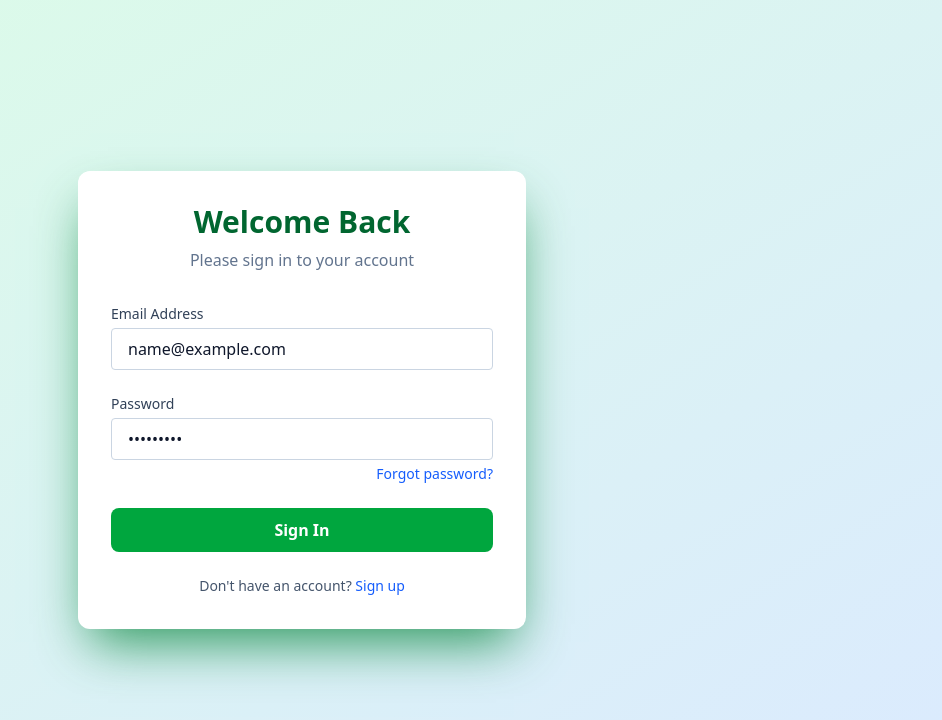
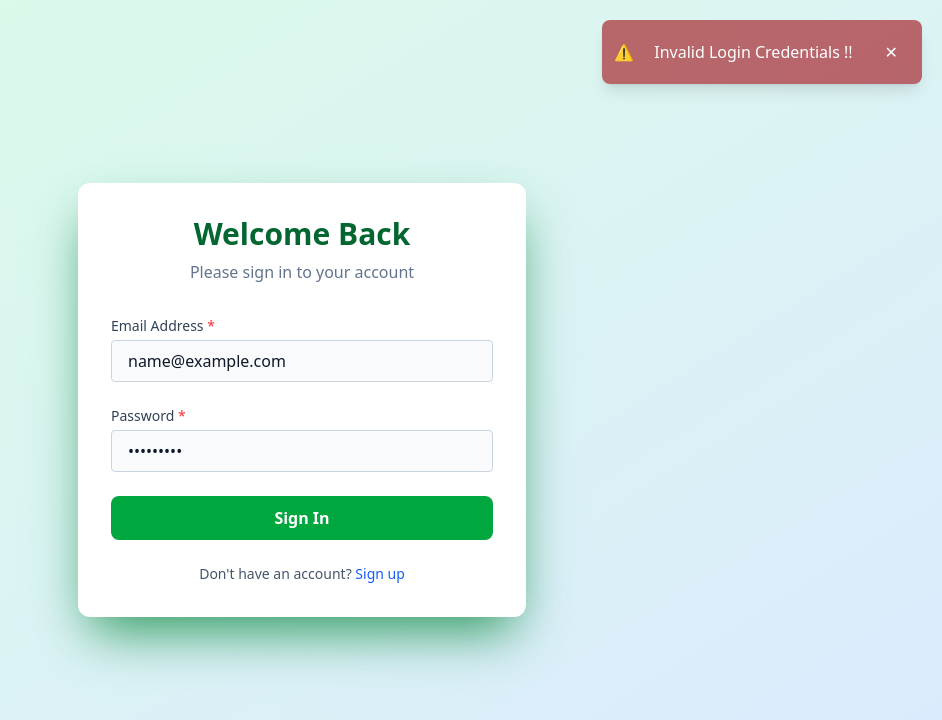
Before and after one commit to 2005Mohammadali/secure_login_page, a React (Vite) app in the folder client/: page /login in a window 1280 px wide. Both pictures are taken after typing "name@example.com", "Sample123" into the empty fields and a click on the button "Sign In". Shown: the top 720 px of the page, without its empty margins (338-1280 px from the left). Built offline with nearby package versions, Linux system fonts and the light colour scheme; no server answers.

Commit message:
Toast component and Actions used

```diff
--- a/client/src/components/Input.tsx
+++ b/client/src/components/Input.tsx
@@ -3,13 +3,13 @@ import React from "react";
 interface InputProps {
     label: string;
     name: string;
-    value: string;
+    value?: string;
     type?: string;
     placeholder?: string;
     onChange?: (e: React.ChangeEvent<HTMLInputElement>) => void;
 }
 
-const Input: React.FC<InputProps> = ({ label, name, value, type = "text", placeholder, onChange }) => {
+const Input: React.FC<InputProps> = ({ label, name, type = "text", placeholder }) => {
     return (
         <div>
             <label htmlFor={name} className="block text-sm font-medium text-slate-700 dark:text-slate-300 mb-1">
@@ -17,7 +17,7 @@ const Input: React.FC<InputProps> = ({ label, name, value, type = "text", placeh
             </label>
             <input
                 id={name}
-                name={name} value={value} onChange={onChange}
+                name={name}
                 type={type}
                 required
                 className="w-full px-4 py-2 border border-slate-300 dark:border-slate-600 rounded-sm bg-slate-50 dark:bg-slate-700/50 text-slate-900 dark:text-white focus:outline-none focus:ring-1 focus:ring-green-500/50 focus:border-green-500 transition-all"
--- /dev/null
+++ b/client/src/components/Toast.tsx
@@ -0,0 +1,35 @@
+import React, { useEffect } from "react";
+
+interface ToastProps {
+  message: string;
+  type: "success" | "error";
+  onClose: () => void;
+}
+
+const Toast: React.FC<ToastProps> = ({ message, type, onClose }) => {
+
+  useEffect(() => {
+    const timer = setTimeout(() => {
+      onClose();
+    }, 5000);
+    return () => clearTimeout(timer);
+  }, [onClose]);
+
+  const bgColor = type === "success" ? "bg-green-500/50" : "bg-red-800/60";
+
+  return (
+    <div className={`p-3 fixed top-5 right-5 z-50 flex items-center gap-5 font-medium shadow-lg rounded-lg overflow-hidden animate-slide-in text-white ${bgColor}`}>
+      <div className="">
+        {type === "success" ? "✓" : "⚠"}
+      </div>
+      <div className="">
+        {message}
+      </div>
+      <button onClick={onClose} className="hover:bg-black/40 hover:rounded-full px-3 py-2 cursor-pointer">
+        ✕
+      </button>
+    </div>
+  );
+};
+
+export default Toast;
--- a/client/src/pages/LoginPage.tsx
+++ b/client/src/pages/LoginPage.tsx
@@ -1,36 +1,76 @@
 import axios from "axios";
-import { Link, useNavigate } from "react-router-dom";
+import Input from "../components/Input";
+import { Form, Link, redirect, useActionData, useNavigate, useNavigation } from "react-router-dom";
+import { useEffect, useState } from "react";
+import Toast from "../components/Toast";
+
+export const loginAction = async ({request}: {request: Request}) => {
+  const formData = await request.formData();
+  const user = Object.fromEntries(formData);
+
+  try {
+    await axios.post(`${import.meta.env.VITE_API_URL}/api/v1/auth/sessions`, user);
+    return redirect('/me');
+  } catch (error: any) {
+    return {
+      error: "Invalid Login Credentials !!"
+    };
+  }
+}
 
 const LoginPage = () => {
-  const navigate = useNavigate();
+  const actionData = useActionData() as {error? : string};
+  const navigation = useNavigation();
+  const isSubmitting: boolean = navigation.state === "submitting";
 
-  const submitHandler = async ( e: React.FormEvent<HTMLFormElement>) => {
-    e.preventDefault();
+  const [toast, setToast] = useState<{message: string, type: "success" | "error"} | null>(null);
 
-    const user = {
-      email: "",
-      password: "",
+  useEffect(() => {
+    if (actionData?.error) {
+      setToast({
+        message: actionData.error,
+        type: "error"
+      });
     }
-    console.log("User", user);
+  }, [actionData]);
 
-    try {
-      await axios.post("http://localhost:1337/api/v1/auth/sessions", user);
-      alert("Login Successful");
-      navigate("/me");
-    } catch (error) {
-      console.log("Login Error:", error);
-      alert("Incorrect Login Credentials!!");
-      navigate("/login");
-    }
+  // const navigate = useNavigate();
+  // const submitHandler = async ( e: React.FormEvent<HTMLFormElement>) => {
+  //   e.preventDefault();
+
+  //   const user = {
+  //     email: "",
+  //     password: "",
+  //   }
+  //   console.log("User", user);
+
+  //   try {
+  //     await axios.post(`${import.meta.env.VITE_API_URL}/api/v1/auth/sessions`, user);
+  //     alert("Login Successful");
+  //     navigate("/me");
+  //   } catch (error) {
+  //     console.log("Login Error:", error);
+  //     alert("Incorrect Login Credentials!!");
+  //     navigate("/login");
+  //   }
 
 
-  }
+  // }
   return (
     // MAIN CONTAINER
     <div className="min-h-screen flex items-center justify-center p-4 bg-gradient-to-br from-green-100 to-blue-100 dark:from-green-800 dark:to-slate-900 transition-colors duration-200">
 
+      {/* TOAST NOTIFICATION */}
+      {toast && (
+        <Toast
+          message={toast.message}
+          type={toast.type}
+          onClose={() => setToast(null)}
+        />
+      )}
       {/* LOGIN CARD */}
       <div className="bg-white shadow-2xl shadow-green-700/80 dark:bg-slate-800/70 backdrop-blur-md p-8 rounded-xl dark:shadow-2xl dark:shadow-green-700/40 w-full max-w-md transition-all duration-200 border border-transparent dark:border-slate-700/50">
+
 
         {/* HEADER SECTION */}
         <div className="text-center mb-8">
@@ -43,27 +83,37 @@ const LoginPage = () => {
         </div>
 
         {/* THE FORM */}
-        <form className="space-y-6" onSubmit={submitHandler}>
+        <Form method="post" className="space-y-6">
 
           {/* Email Input */}
-          <div>
+          {/* <div>
             <label className="block text-sm font-medium text-slate-700 dark:text-slate-300 mb-1 transition-colors duration-200">
               Email Address
             </label>
             <input
               type="email"
+              name="email"
               className="w-full px-4 py-2 border border-slate-300 dark:border-slate-600 rounded-sm bg-white dark:bg-slate-700 text-slate-900 dark:text-white focus:ring-1 focus:ring-green-500 dark:focus:ring-green-400 focus:border-transparent outline-none"
               placeholder="you@example.com"
+            />
+          </div> */}
+          <div>
+            <Input
+              label="Email Address"
+              type="email"
+              name="email"
+              placeholder="john@example.com"
             />
           </div>
 
           {/* Password Input */}
-          <div>
+          {/* <div>
             <label className="block text-sm font-medium text-slate-700 dark:text-slate-300 mb-1 transition-colors duration-200">
               Password
             </label>
             <input
               type="password"
+              name="password"
               className="w-full px-4 py-2 border border-slate-300 dark:border-slate-600 rounded-sm bg-white dark:bg-slate-700 text-slate-900 dark:text-white focus:ring-1 focus:ring-green-500 dark:focus:ring-green-400 focus:border-transparent outline-none"
               placeholder="••••••••"
             />
@@ -72,16 +122,24 @@ const LoginPage = () => {
                 Forgot password?
               </a>
             </div>
+          </div> */}
+          <div>
+            <Input
+              label="Password"
+              type="password"
+              name="password"
+              placeholder="*******"
+            />
           </div>
-
           {/* Submit Button */}
           <button
             type="submit"
+            disabled={isSubmitting}
             className="w-full bg-green-600 hover:bg-green-700 cursor-pointer text-white font-semibold py-2.5 rounded-lg transition-colors duration-200"
           >
-            Sign In
+            {isSubmitting ? "Signing In..." : "Sign In"}
           </button>
-        </form>
+        </Form>
 
         {/* FOOTER */}
         <div className="mt-6 text-center text-sm text-slate-600 dark:text-slate-400 transition-colors duration-200">
--- a/client/src/pages/RegisterPage.tsx
+++ b/client/src/pages/RegisterPage.tsx
@@ -1,60 +1,107 @@
-import { Link, useNavigate } from "react-router-dom";
-import React, { useState, type ChangeEvent } from "react";
+import { Form, Link, redirect, useActionData, useNavigate, useNavigation } from "react-router-dom";
+import React, { useEffect, useState, type ChangeEvent } from "react";
 import Input from "../components/Input";
 import axios from "axios";
+import Toast from "../components/Toast";
+
+export const registerAction = async ({request}: {request: Request}) => {
+  const formData = await request.formData();
+  const data = Object.fromEntries(formData);
+
+  if(data.password !== data.confirmPassword){
+    return {
+      error: "Passwords do not match!!"
+    }
+  }
+
+  const payload = {
+    ...data,
+    mobileNo: Number(data.mobileNo)
+  }
+
+  try {
+    await axios.post(`${import.meta.env.VITE_API_URL}/api/v1/auth/register`, payload);
+    return redirect("/login?success=true");
+  } catch (error: any) {
+    return {
+      error: error.response?.data || "Registration failed. Please try again."
+    };
+  }
+}
 
 const RegisterPage = () => {
-  const navigate = useNavigate();
+  const actionData = useActionData() as {error?: string};
+  const navigation = useNavigation();
+  const isSubmitting: boolean = navigation.state === "submitting";
 
-  const [formData, setFormData] = useState({
-    firstName: "",
-    lastName: "",
-    username: "",
-    email: "",
-    password: "",
-    confirmPassword: "",
-    mobileNo: "",
-  });
+  const [toast, setToast] = useState<{message: string, type: "success" | "error"} | null>(null);
 
-  const handleChange = (e: ChangeEvent<HTMLInputElement>) => {
-    setFormData({ ...formData, [e.target.name]: e.target.value });
-  };
+  useEffect(() => {
+    if(actionData?.error){
+      setToast({message: actionData.error, type: "error"});
+    }
+  }, [actionData])
 
-  const submitHandler = async (e: React.FormEvent<HTMLFormElement>) => {
-    e.preventDefault();
+  // const navigate = useNavigate();
 
-    if (formData.password !== formData.confirmPassword) {
-      alert("Passwords do not match!!");
-      navigate("/register");
-      return;
-    }
+  // const [formData, setFormData] = useState({
+  //   firstName: "",
+  //   lastName: "",
+  //   username: "",
+  //   email: "",
+  //   password: "",
+  //   confirmPassword: "",
+  //   mobileNo: "",
+  // });
 
-    //logic to send data to backend api
-    try {
-      const payload = {
-        ...formData,
-        mobileNo: Number(formData.mobileNo),
-      };
+  // const handleChange = (e: ChangeEvent<HTMLInputElement>) => {
+  //   setFormData({ ...formData, [e.target.name]: e.target.value });
+  // };
 
-      await axios.post("http://localhost:1337/api/v1/auth/register", payload);
-      alert("Registration Successful");
-      // console.log("Response:", request.data);
+  // const submitHandler = async (e: React.FormEvent<HTMLFormElement>) => {
+  //   e.preventDefault();
 
-      navigate("/login");
+  //   if (formData.password !== formData.confirmPassword) {
+  //     alert("Passwords do not match!!");
+  //     navigate("/register");
+  //     return;
+  //   }
 
-    } catch (error: any) {
-      console.log("Registration Error:", error);
-      alert(error.response?.data || "Registration failed. Please try again.");
-    }
+  //   //logic to send data to backend api
+  //   try {
+  //     const payload = {
+  //       ...formData,
+  //       mobileNo: Number(formData.mobileNo),
+  //     };
 
-  };
+  //     await axios.post("http://localhost:1337/api/v1/auth/register", payload);
+  //     alert("Registration Successful");
+  //     // console.log("Response:", request.data);
+
+  //     navigate("/login");
+
+  //   } catch (error: any) {
+  //     console.log("Registration Error:", error);
+  //     alert(error.response?.data || "Registration failed. Please try again.");
+  //   }
+
+  // };
 
   return (
     // MAIN CONTAINER
     <div className="min-h-screen flex items-center justify-center p-4 bg-gradient-to-br from-green-100 to-blue-100 dark:from-green-800 dark:to-slate-900 transition-colors duration-200">
 
+      {/* TOAST NOTIFICATION */}
+      {toast &&
+        (<Toast
+          message={toast.message}
+          type={toast.type}
+          onClose={() => setToast(null)}
+        />)}
+
       {/* REGISTER CARD */}
       <div className="bg-white shadow-2xl shadow-green-700/80 dark:bg-slate-800/80 backdrop-blur-sm p-8 rounded-xl dark:shadow-2xl dark:shadow-green-700/40  w-full max-w-lg transition-colors duration-200 border border-transparent dark:border-slate-700/50">
+
 
         {/* HEADER */}
         <div className="text-center mb-6">
@@ -67,23 +114,19 @@ const RegisterPage = () => {
         </div>
 
         {/* FORM */}
-        <form className="space-y-4" onSubmit={submitHandler}>
+        <Form className="space-y-4" method = "post">
 
           {/* Firstname and Lastname */}
           <div className="grid grid-cols-2 gap-4">
             <Input
               label="Firstname"
               name="firstName"
-              value={formData.firstName}
-              onChange={handleChange}
               placeholder="Neo"
             />
 
             <Input
               label="Lastname"
               name="lastName"
-              value={formData.lastName}
-              onChange={handleChange}
               placeholder="Anderson"
             />
           </div>
@@ -95,8 +138,6 @@ const RegisterPage = () => {
               label="Username"
               type="text"
               name="username"
-              value={formData.username}
-              onChange={handleChange}
               placeholder="the_one"
             />
 
@@ -104,8 +145,6 @@ const RegisterPage = () => {
               label="Mobile No"
               type="number"
               name="mobileNo"
-              value={formData.mobileNo}
-              onChange={handleChange}
               placeholder="9876543210"
             />
           </div>
@@ -116,8 +155,6 @@ const RegisterPage = () => {
               label="Email Address"
               type="email"
               name="email"
-              value={formData.email}
-              onChange={handleChange}
               placeholder="john@example.com"
             />
           </div>
@@ -128,27 +165,22 @@ const RegisterPage = () => {
               label="Password"
               type="password"
               name="password"
-              value={formData.password}
-              onChange={handleChange}
             />
 
             <Input
               label="Confirm Password"
               type="password"
               name="confirmPassword"
-              value={formData.confirmPassword}
-              onChange={handleChange}
             />
           </div>
 
           {/* SUBMIT BUTTON */}
           <button
             type="submit"
-            className="w-full bg-green-600 hover:bg-green-700 text-white cursor-pointer font-bold py-2.5 rounded-lg transition-all duration-200 mt-6"
-          >
-            Create Account
+            className="w-full bg-green-600 hover:bg-green-700 text-white cursor-pointer font-bold py-2.5 rounded-lg transition-all duration-200 mt-6">
+            {isSubmitting ? "Creating Account..." : "Create Account"}
           </button>
-        </form>
+        </Form>
 
         {/* FOOTER */}
         <div className="mt-6 text-center text-sm text-slate-600 dark:text-slate-400">
```
Also changed, not shown: client/src/router.tsx (+5 -3 lines).
